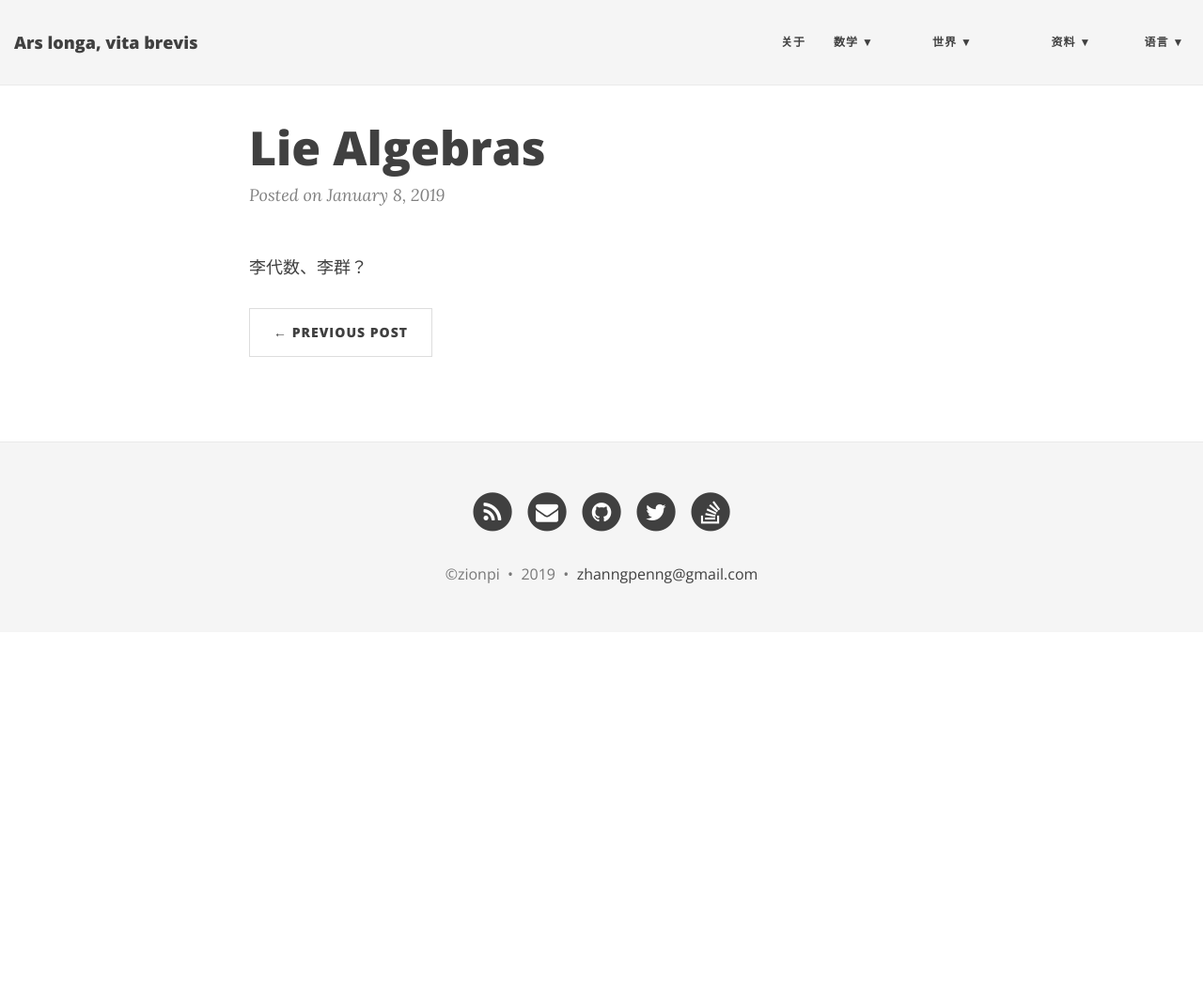
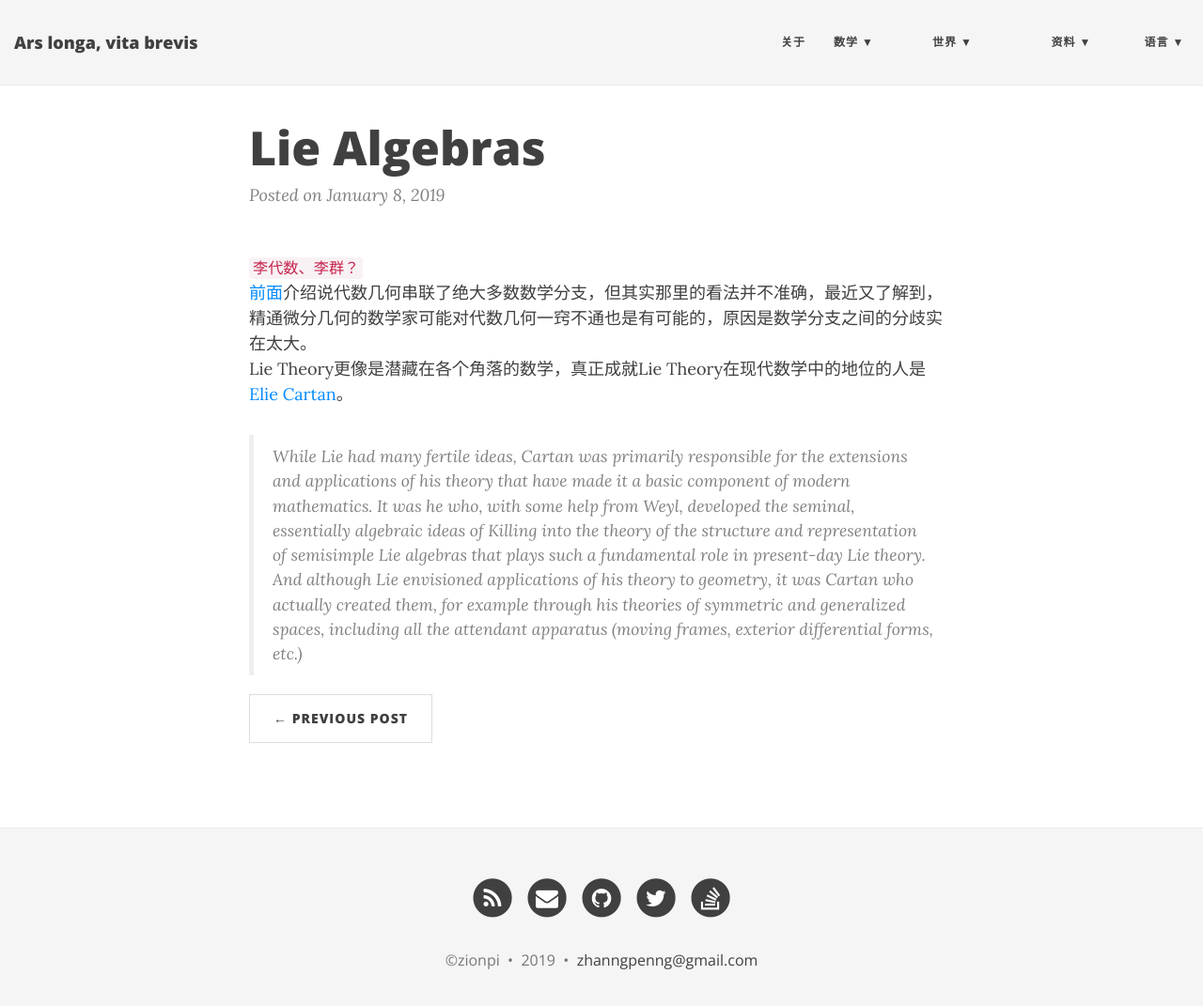
Before and after one commit to ZionPi/zionpi.github.io, a Jekyll site: the page built from _posts/2019-01-08-lie-algebras.md, in a window 1280 px wide and 1084 px high. Shown: the top 1071 px of the window at 94% size. Built offline with Jekyll 4.4.1, drawn with Linux system fonts in a browser that asks for light colours; nearby versions of some CDN libraries.

Commit message:
Update 2019-01-08-lie-algebras.md

```diff
--- a/_posts/2019-01-08-lie-algebras.md
+++ b/_posts/2019-01-08-lie-algebras.md
@@ -2,4 +2,8 @@
 layout: post
 title: Lie Algebras
 ---
-李代数、李群？
+`李代数、李群？`
+[前面]()介绍说代数几何串联了绝大多数数学分支，但其实那里的看法并不准确，最近又了解到，精通微分几何的数学家可能对代数几何一窍不通也是有可能的，原因是数学分支之间的分歧实在太大。
+Lie Theory更像是潜藏在各个角落的数学，真正成就Lie Theory在现代数学中的地位的人是[Elie Cartan]()。
+
+> While Lie had many fertile ideas, Cartan was primarily responsible for the extensions and applications of his theory that have made it a basic component of modern mathematics. It was he who, with some help from Weyl, developed the seminal, essentially algebraic ideas of Killing into the theory of the structure and representation of semisimple Lie algebras that plays such a fundamental role in present-day Lie theory. And although Lie envisioned applications of his theory to geometry, it was Cartan who actually created them, for example through his theories of symmetric and generalized spaces, including all the attendant apparatus (moving frames, exterior differential forms, etc.)
```
